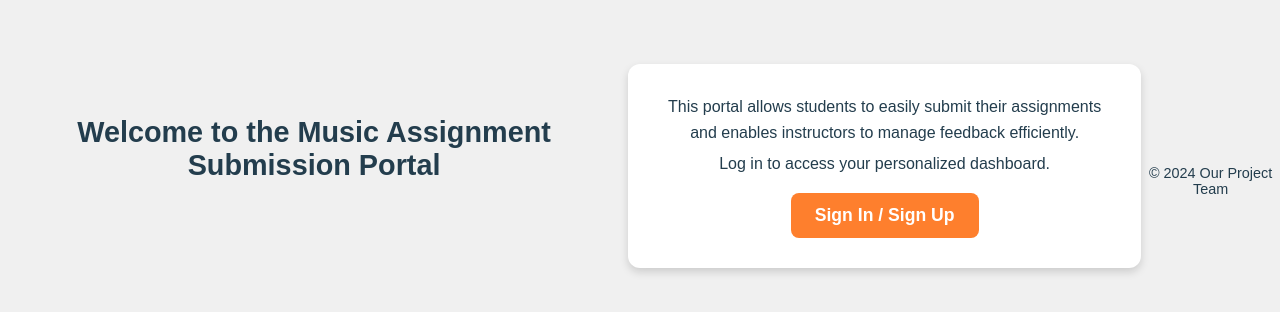
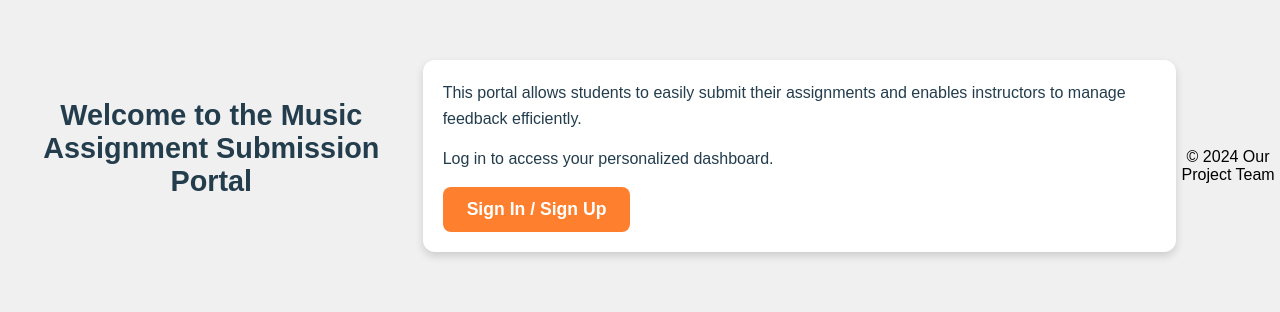
Before and after one commit to rogitha/WebDevProject, a plain HTML site: page index.html in a window 1280 px wide. Shown: the part 234-546 px from the top of the page. Drawn offline with Linux system fonts and the light colour scheme.

Commit message:
Update style.css
fixed styling

```diff
--- a/style.css
+++ b/style.css
@@ -23,17 +23,17 @@ body {
     justify-content: center;
     min-height: 100vh;
     background-color: var(--light-gray);
-    text-align: center;
 }
 
 /* Centered Page Container */
-.content-box {
+.container {
     width: 100%;
     max-width: 600px;
-    padding: 30px;
-    background-color: var(--white);
-    border-radius: 12px;
-    box-shadow: 0px 4px 8px rgba(0, 0, 0, 0.15);
+    padding: 20px;
+    text-align: center;
+    display: flex;
+    flex-direction: column;
+    align-items: center;
 }
 
 /* Header */
@@ -45,23 +45,27 @@ header h1 {
     font-size: 1.8em;
     color: var(--charcoal);
     margin-bottom: 15px;
+    text-align: center;
 }
 
-/* Intro Text */
-.intro-text {
-    font-size: 1em;
-    color: var(--charcoal);
-    margin-bottom: 10px;
-    line-height: 1.6;
-}
-
-.instruction-text {
-    font-size: 1em;
-    color: var(--charcoal);
+/* Main Content Box */
+main {
+    width: 100%;
+    background-color: var(--white);
+    border-radius: 12px;
+    box-shadow: 0px 4px 8px rgba(0, 0, 0, 0.15);
+    padding: 20px;
     margin-bottom: 20px;
 }
 
-/* CTA Button */
+main p {
+    color: var(--charcoal);
+    font-size: 1em;
+    line-height: 1.6;
+    margin-bottom: 15px;
+}
+
+/* Call to Action Button */
 .cta-button {
     display: inline-block;
     padding: 12px 24px;
@@ -80,8 +84,5 @@ header h1 {
 
 /* Footer */
 footer {
-    margin-top: 30px;
     text-align: center;
-    color: var(--charcoal);
-    font-size: 0.9em;
-}
+    color: var(--cha
```
